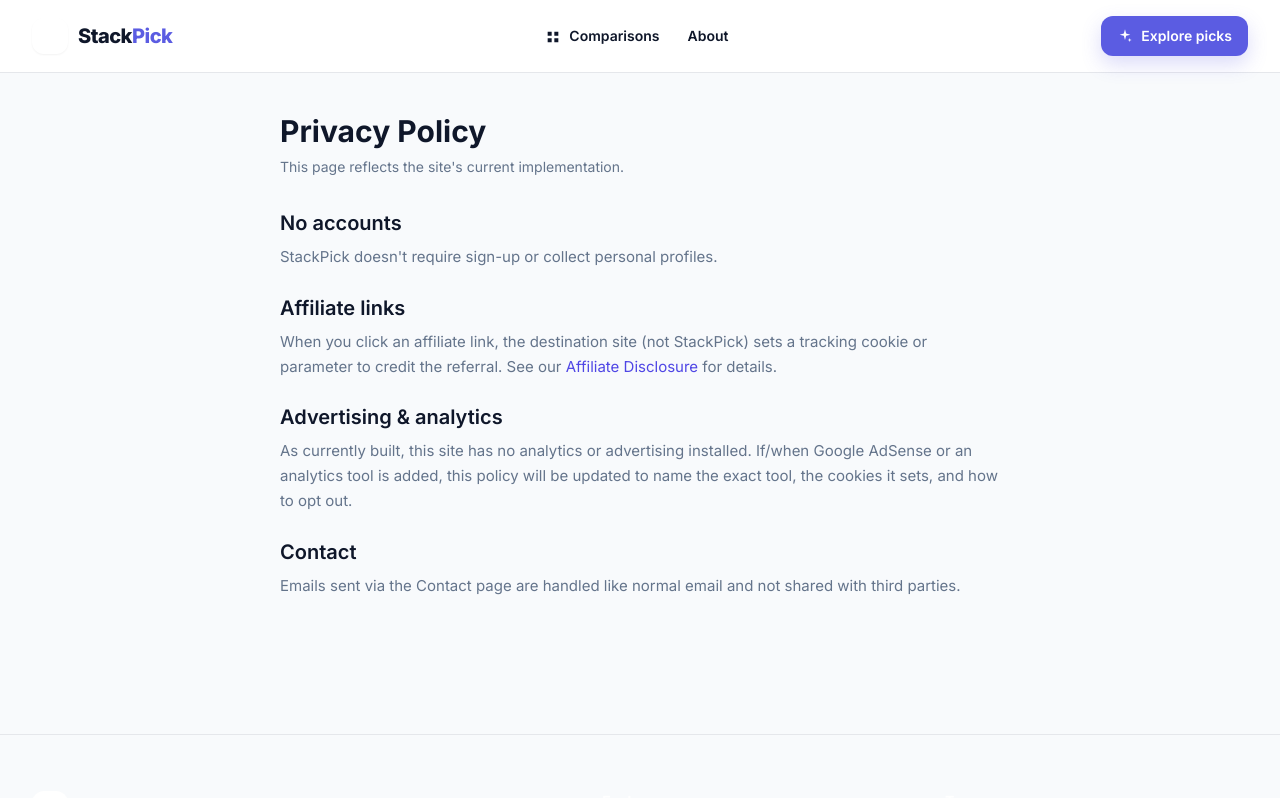
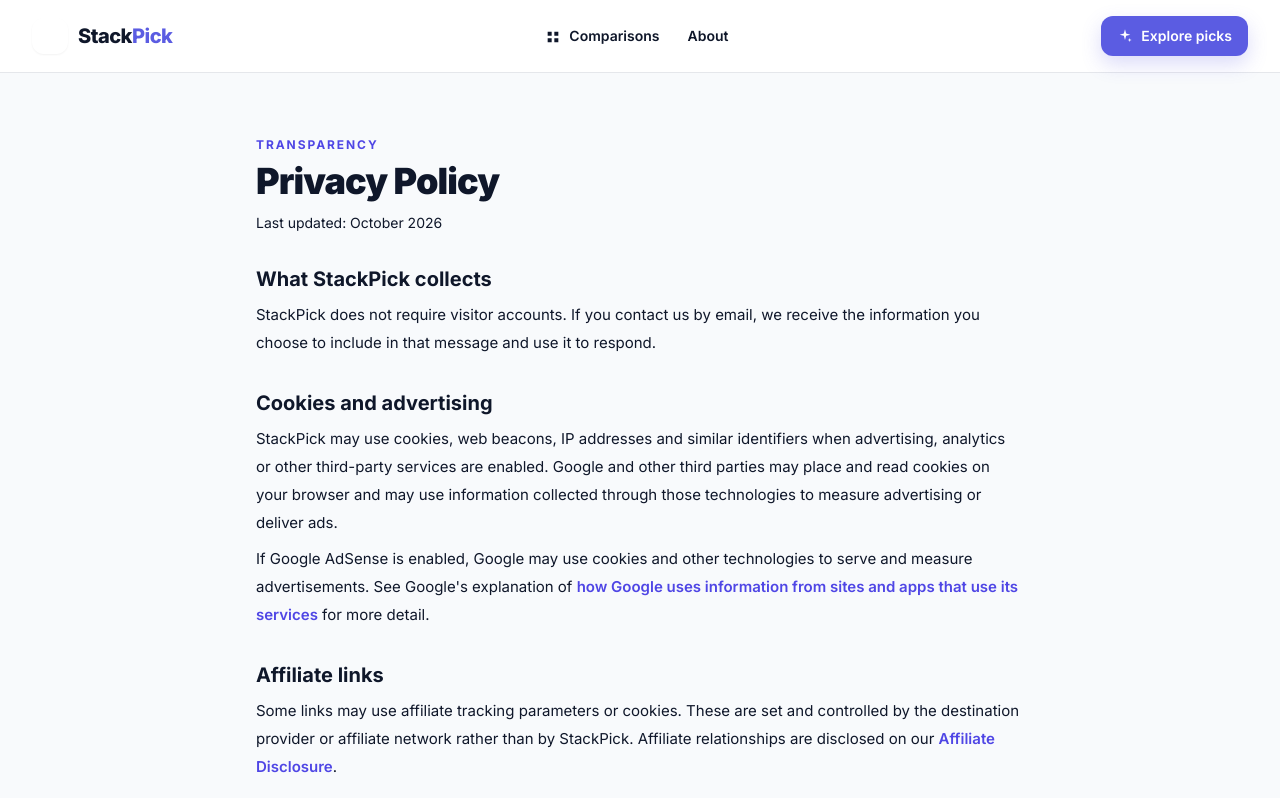
Before and after one commit to LinukaBandara/StackPick, a Next.js app: page /privacy in a window 1280 px wide. Shown: the top 798 px of the page. Built offline with nearby package versions, Linux system fonts and the light colour scheme.

Commit message:
Strengthen trust, privacy and editorial transparency

```diff
--- a/app/privacy/page.tsx
+++ b/app/privacy/page.tsx
@@ -1,44 +1,28 @@
 import type { Metadata } from "next";
+import Link from "next/link";
 
 export const metadata: Metadata = {
   title: "Privacy Policy",
-  description: "StackPick's privacy policy — what data is collected and how affiliate/ad tracking works.",
+  description: "StackPick's privacy policy covering cookies, analytics, advertising, affiliate tracking and contact information.",
   alternates: { canonical: "/privacy" },
 };
 
 export default function PrivacyPage() {
   return (
-    <div className="mx-auto max-w-3xl px-4 sm:px-6 py-10">
-      <h1 className="text-3xl font-bold text-ink mb-2">Privacy Policy</h1>
-      <p className="text-sm text-slate mb-8">This page reflects the site's current implementation.</p>
-      <div className="text-[15px] text-slate space-y-6">
-        <section>
-          <h2 className="text-xl font-semibold text-ink mb-2">No accounts</h2>
-          <p>StackPick doesn't require sign-up or collect personal profiles.</p>
-        </section>
-        <section>
-          <h2 className="text-xl font-semibold text-ink mb-2">Affiliate links</h2>
-          <p>
-            When you click an affiliate link, the destination site (not StackPick) sets a
-            tracking cookie or parameter to credit the referral. See our{" "}
-            <a href="/affiliate-disclosure" className="text-indigo hover:underline">
-              Affiliate Disclosure
-            </a>{" "}
-            for details.
-          </p>
-        </section>
-        <section>
-          <h2 className="text-xl font-semibold text-ink mb-2">Advertising & analytics</h2>
-          <p>
-            As currently built, this site has no analytics or advertising installed. If/when
-            Google AdSense or an analytics tool is added, this policy will be updated to name
-            the exact tool, the cookies it sets, and how to opt out.
-          </p>
-        </section>
-        <section>
-          <h2 className="text-xl font-semibold text-ink mb-2">Contact</h2>
-          <p>Emails sent via the Contact page are handled like normal email and not shared with third parties.</p>
-        </section>
+    <div className="sp-container py-12 sm:py-16">
+      <div className="mx-auto max-w-3xl">
+        <p className="text-xs font-bold uppercase tracking-[.16em] text-indigo-600">Transparency</p>
+        <h1 className="mt-2 text-4xl font-black tracking-tight text-slate-950">Privacy Policy</h1>
+        <p className="mt-3 text-sm text-slate-500">Last updated: October 2026</p>
+        <div className="mt-8 space-y-8 text-[15px] leading-7 text-slate-600">
+          <section><h2 className="text-xl font-bold text-slate-950">What StackPick collects</h2><p className="mt-2">StackPick does not require visitor accounts. If you contact us by email, we receive the information you choose to include in that message and use it to respond.</p></section>
+          <section><h2 className="text-xl font-bold text-slate-950">Cookies and advertising</h2><p className="mt-2">StackPick may use cookies, web beacons, IP addresses and similar identifiers when advertising, analytics or other third-party services are enabled. Google and other third parties may place and read cookies on your browser and may use information collected through those technologies to measure advertising or deliver ads.</p><p className="mt-2">If Google AdSense is enabled, Google may use cookies and other technologies to serve and measure advertisements. See Google's explanation of <a href="https://policies.google.com/technologies/partner-sites" target="_blank" rel="noopener noreferrer" className="font-semibold text-indigo-600 hover:underline">how Google uses information from sites and apps that use its services</a> for more detail.</p></section>
+          <section><h2 className="text-xl font-bold text-slate-950">Affiliate links</h2><p className="mt-2">Some links may use affiliate tracking parameters or cookies. These are set and controlled by the destination provider or affiliate network rather than by StackPick. Affiliate relationships are disclosed on our <Link href="/affiliate-disclosure" className="font-semibold text-indigo-600 hover:underline">Affiliate Disclosure</Link>.</p></section>
+          <section><h2 className="text-xl font-bold text-slate-950">Analytics</h2><p className="mt-2">Analytics may be added in the future to understand aggregate traffic and improve the site. When a specific analytics provider is enabled, this policy will be updated to identify it and describe the relevant data and controls.</p></section>
+          <section><h2 className="text-xl font-bold text-slate-950">Regional consent</h2><p className="mt-2">Where applicable, StackPick will provide consent controls required for advertising and cookies. Visitors in the European Economic Area, United Kingdom and Switzerland may be shown a consent message and choices for personalized advertising and related data processing before those technologies are used, as required by applicable Google publisher requirements and law.</p></section>
+          <section><h2 className="text-xl font-bold text-slate-950">Policy updates</h2><p className="mt-2">This policy may change when StackPick adds or removes analytics, advertising, affiliate networks, forms or other third-party services. The date above will be updated when material changes are made.</p></section>
+          <section className="border-t border-slate-200 pt-6"><h2 className="text-xl font-bold text-slate-950">Contact</h2><p className="mt-2">For privacy questions, use the contact details on our <Link href="/contact" className="font-semibold text-indigo-600 hover:underline">Contact</Link> page.</p></section>
+        </div>
       </div>
     </div>
   );
```
